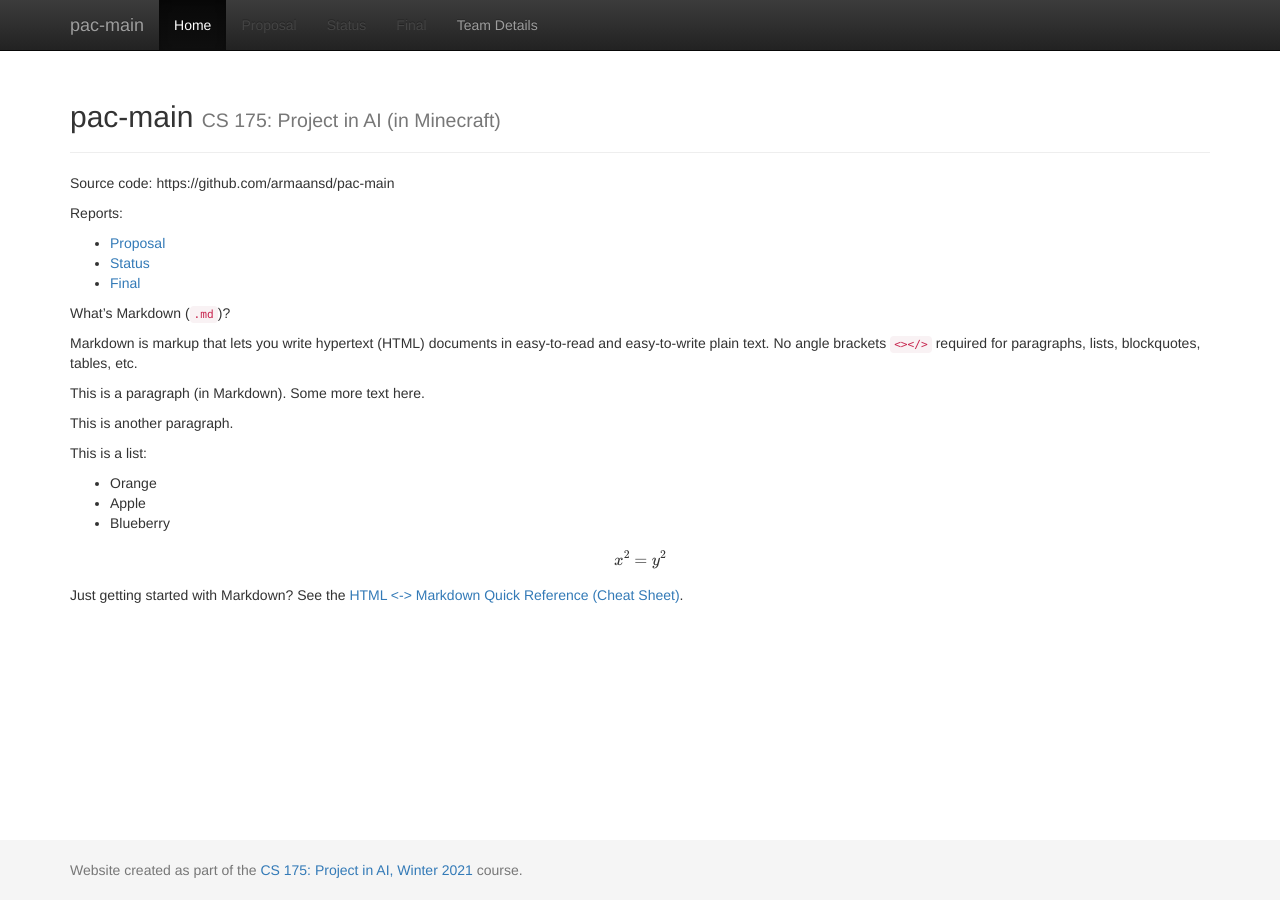
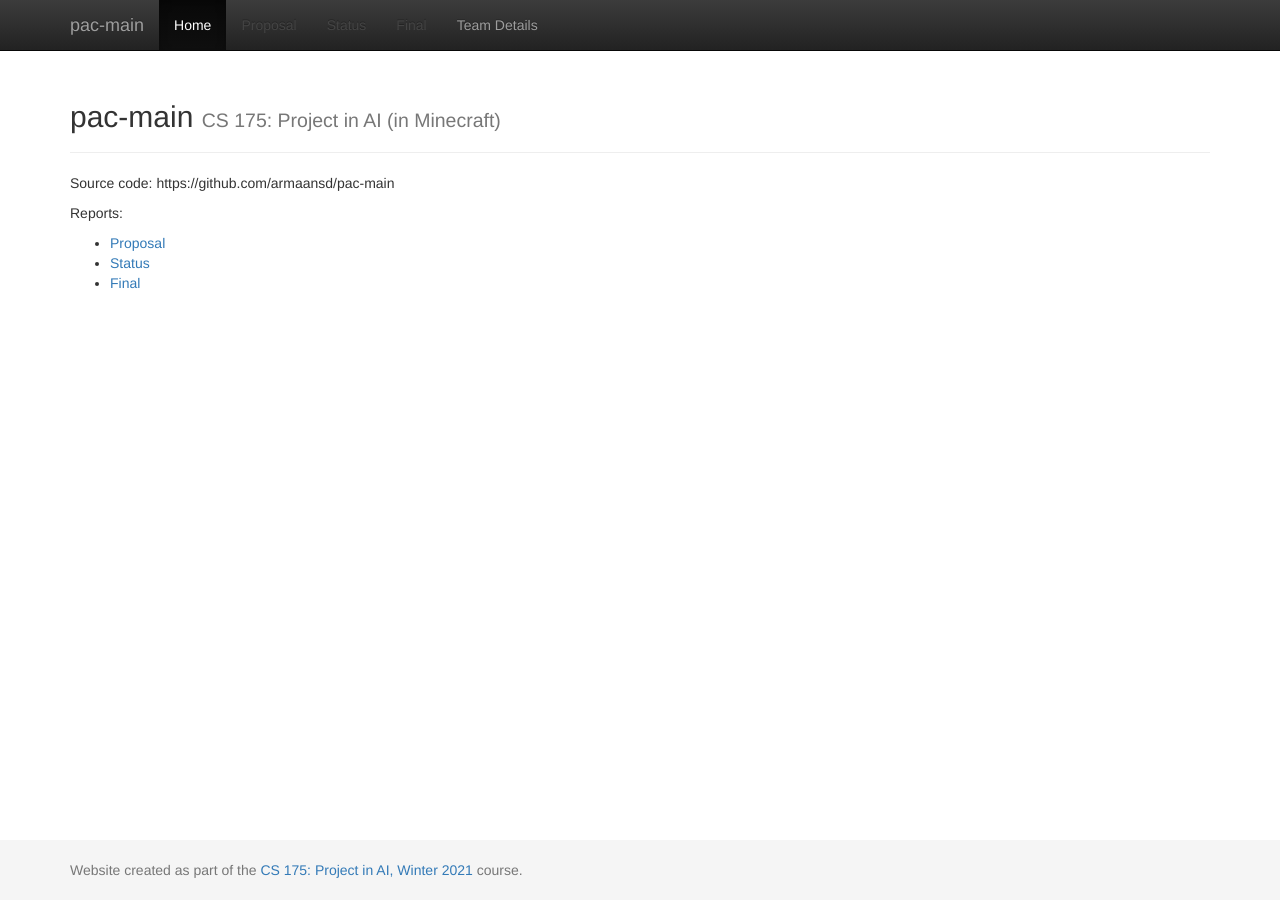
Before and after one commit to armaansd/pac-mAIn, a Jekyll site: the page built from docs/index.md, in a window 1280 px wide. Built offline with Jekyll 4.4.1, drawn with Linux system fonts in a browser that asks for light colours; formulas are drawn with MathJax 3.

Commit message:
Update index.md

```diff
--- a/docs/index.md
+++ b/docs/index.md
@@ -11,30 +11,5 @@
 - [Status](status.html)
 - [Final](final.html)
 
-What's Markdown (`.md`)?
-
-Markdown is markup that lets you write hypertext (HTML) documents
-in easy-to-read and easy-to-write plain text.
-No angle brackets `<></>` required for
-paragraphs, lists, blockquotes, tables, etc.
-
-
-This is a paragraph (in Markdown). Some more
-text here.
-
-This is another paragraph.
-
-This is a list:
-
-- Orange
-- Apple
-- Blueberry
-
-$$x^2 = y^2$$
-
-
-Just getting started with Markdown?
-See the [HTML <-> Markdown Quick Reference (Cheat Sheet)][quickref].
-
 
 [quickref]: https://github.com/mundimark/quickrefs/blob/master/HTML.md
```
